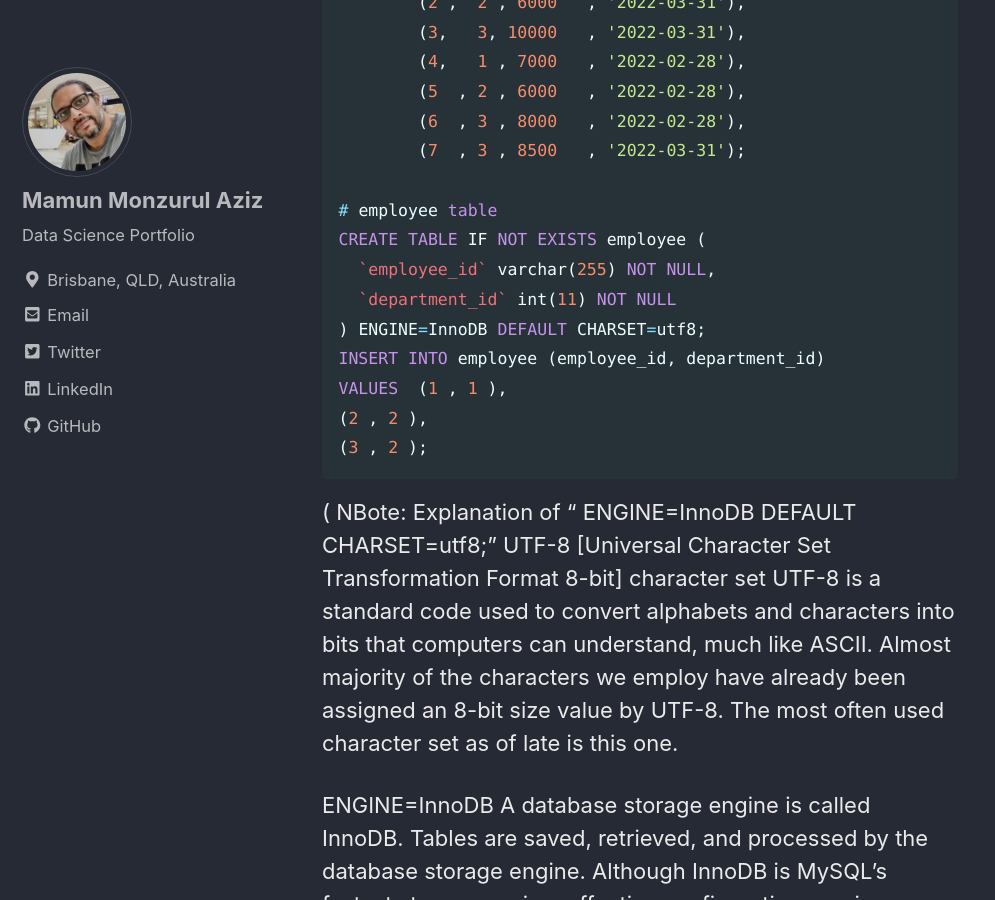
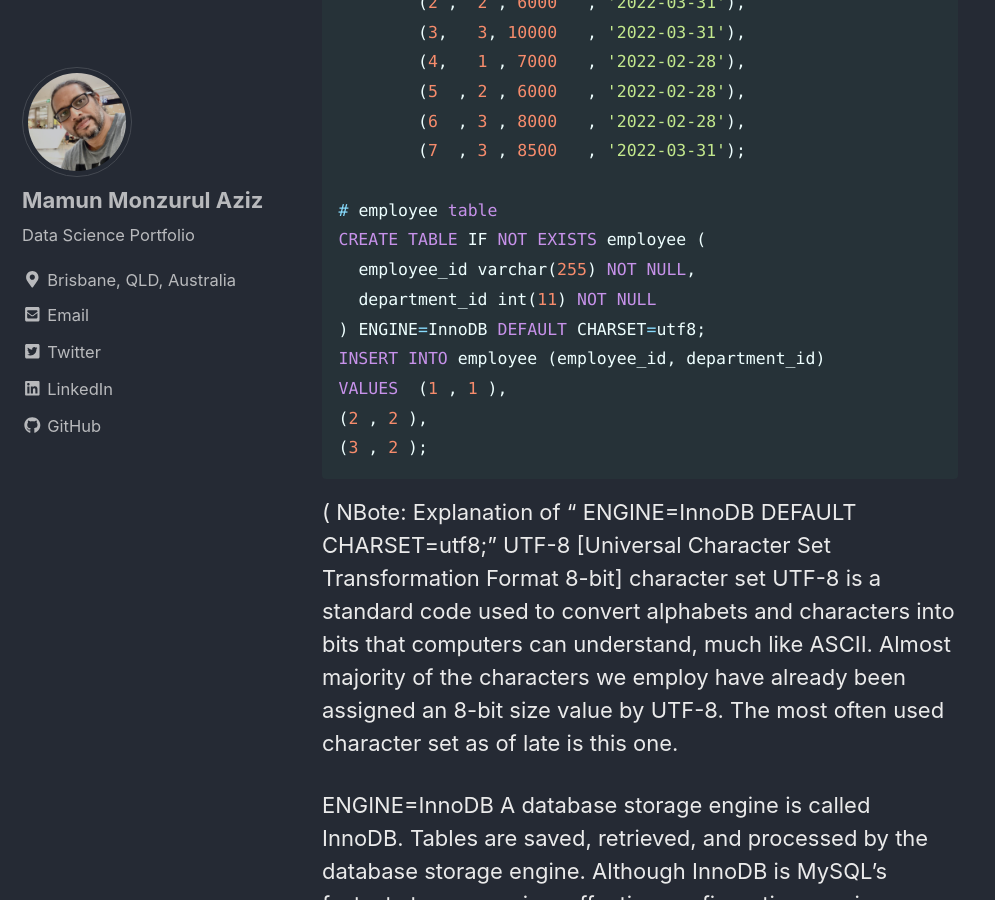
Before and after one commit to mamunmaziz/mamunmaziz.github.io, a Jekyll site: the page built from _posts/2022-12-12-MYSQL Examples.md, in a window 1280 px wide and 900 px high, scrolled down 1529 px. Shown: the whole window, without its empty margins (0-995 px from the left). Built offline with Jekyll 4.4.1, drawn with Linux system fonts in a browser that asks for light colours; cached includes are drawn as plain includes; nearby versions of some CDN libraries; emoji names are drawn with the system emoji font.

```diff
--- a/_posts/2022-12-12-MYSQL Examples.md
+++ b/_posts/2022-12-12-MYSQL Examples.md
@@ -45,8 +45,8 @@ VALUES ( 1  , 1 , 9000   , '2022-03-31'),
 
 # employee table
 CREATE TABLE IF NOT EXISTS employee (
-  `employee_id` varchar(255) NOT NULL,
-  `department_id` int(11) NOT NULL
+  employee_id varchar(255) NOT NULL,
+  department_id int(11) NOT NULL
 ) ENGINE=InnoDB DEFAULT CHARSET=utf8;
 INSERT INTO employee (employee_id, department_id)
 VALUES  (1 , 1 ),
```
Also changed, not shown: other parts of _posts/2022-12-12-MYSQL Examples.md (+1 -0 lines).
